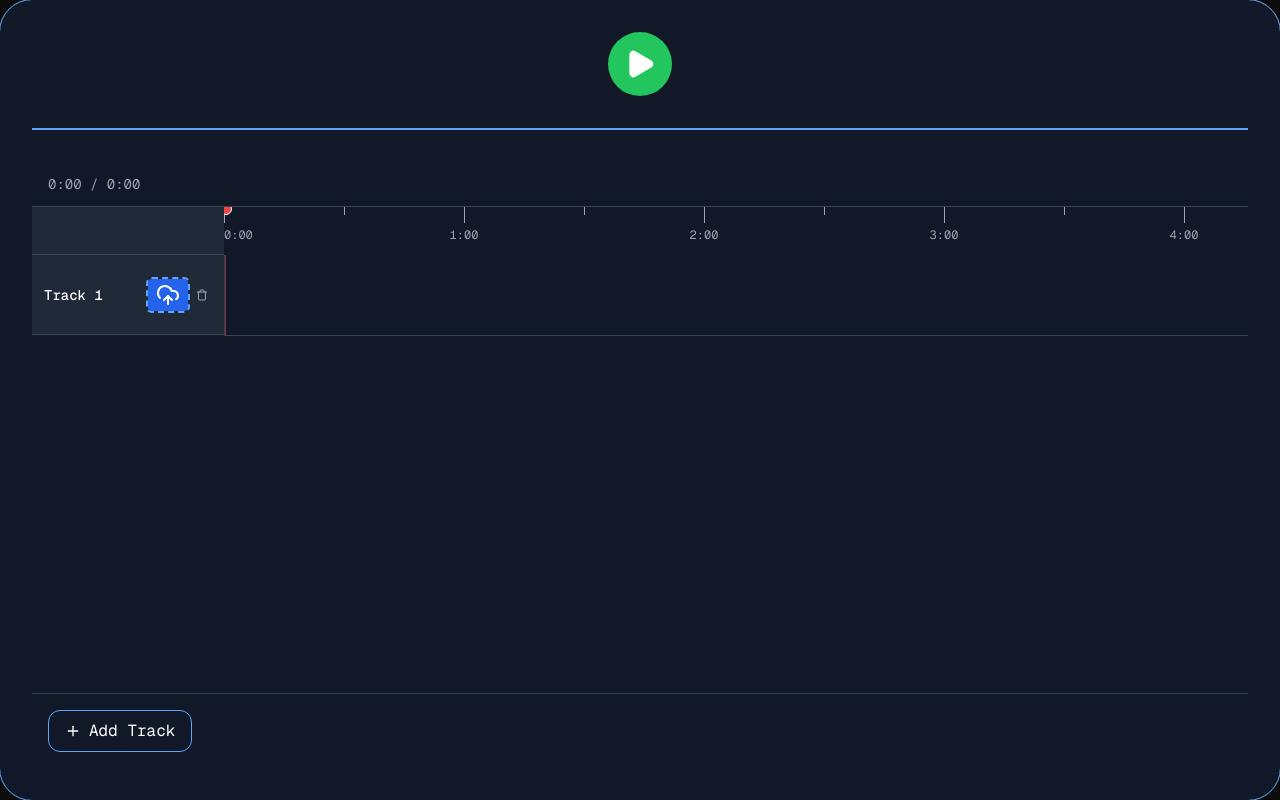
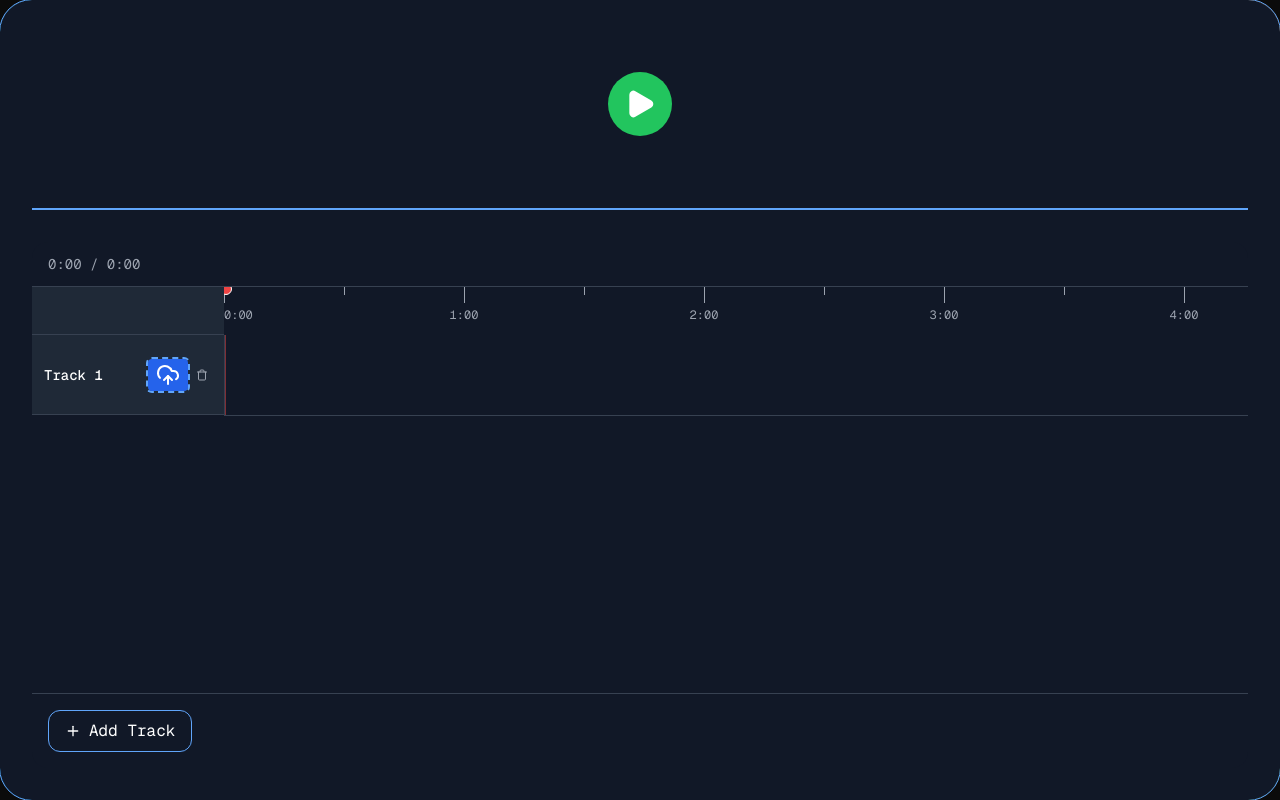
Before and after one commit to VinitSarvade/multitrack-audio-player, a Next.js app: page / in a window 1280 px wide. Built offline with nearby package versions, Linux system fonts and the light colour scheme.

Commit message:
refactor: add padding to playback controls container

```diff
--- a/src/components/playback-controls.tsx
+++ b/src/components/playback-controls.tsx
@@ -9,7 +9,7 @@
 
 export default function PlaybackControls({ isPlaying, onPlay, onPause, onStop }: PlaybackControlsProps) {
   return (
-    <div className="flex items-center justify-center gap-4">
+    <div className="flex items-center justify-center gap-4 p-10">
       {!isPlaying ? (
         <button
           onClick={onPlay}
```
